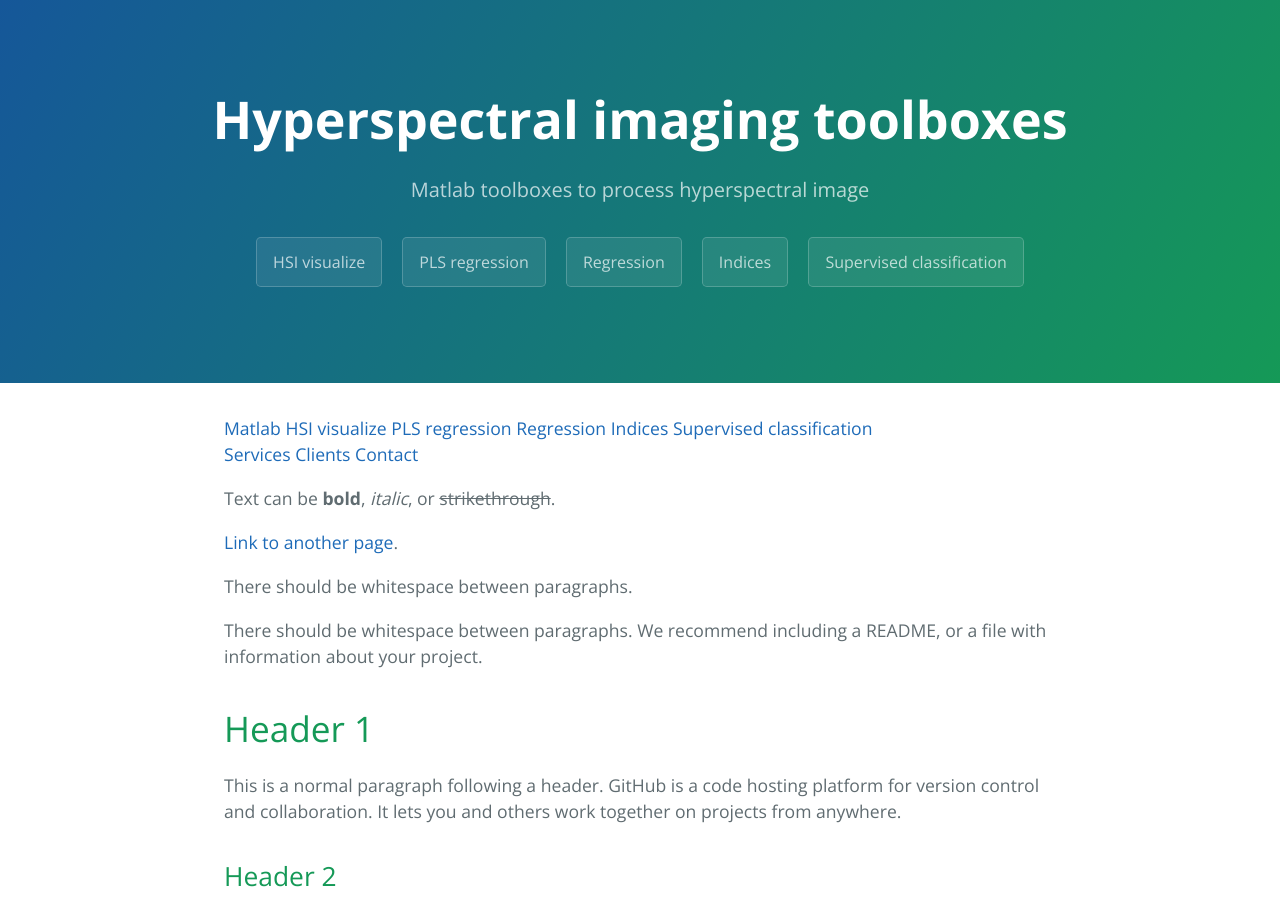
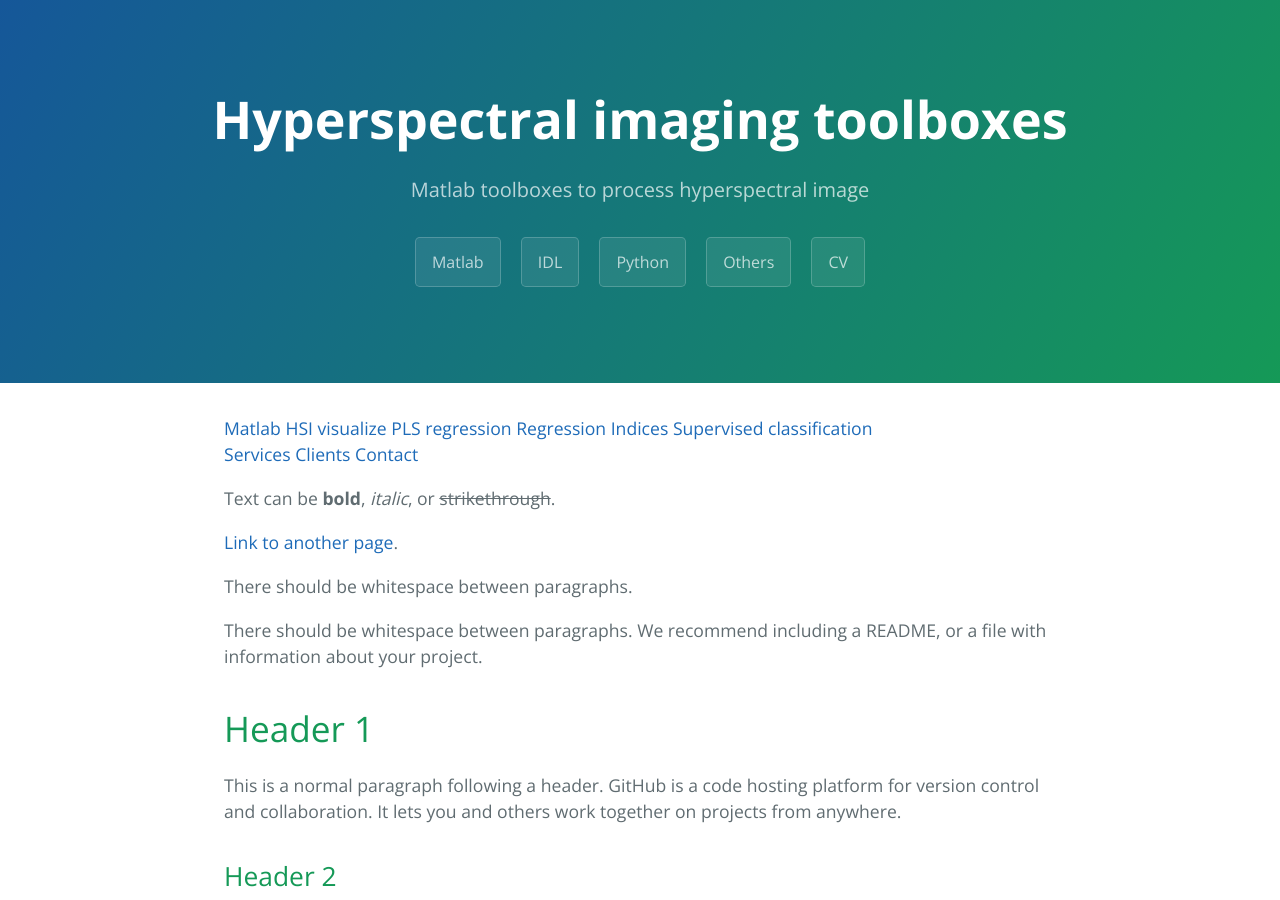
Before and after one commit to JacqKevin/JacqKevin.github.io, a Jekyll site: the page built from index.md, in a window 1280 px wide and 900 px high. Built offline with Jekyll 4.4.1, drawn with Linux system fonts in a browser that asks for light colours.

Commit message:
Update default.html

```diff
--- a/_layouts/default.html
+++ b/_layouts/default.html
@@ -36,11 +36,11 @@
         <a href="{{ site.github.tar_url }}" class="btn">Download .tar.gz</a>
       {% endif %}
       {% if site.show_onglets %}
- 	<a href="https://jacqkevin.github.io/HSI_Visualization/" class="btn" role="button">HSI visualize</a>
-	<a href="https://jacqkevin.github.io/HSI_PLSR/" class="btn" role="button">PLS regression</a>
-	<a href="https://jacqkevin.github.io/HSI_Regression/" class="btn" role="button">Regression</a>
-	<a href="https://jacqkevin.github.io/HSI_Spectral_Indices/" class="btn" role="button">Indices</a>
-	<a href="https://jacqkevin.github.io/HSI_SupervisedClassification/" class="btn" role="button">Supervised classification</a>
+ 	<a href="/Matlab" class="btn" role="button">Matlab</a>
+	<a href="/IDL" class="btn" role="button">IDL</a>
+	<a href="/Python" class="btn" role="button">Python</a>
+	<a href="/Others" class="btn" role="button">Others</a>
+	<a href="/CV" class="btn" role="button">CV</a>
       {% endif %}
     </header>
 
```
